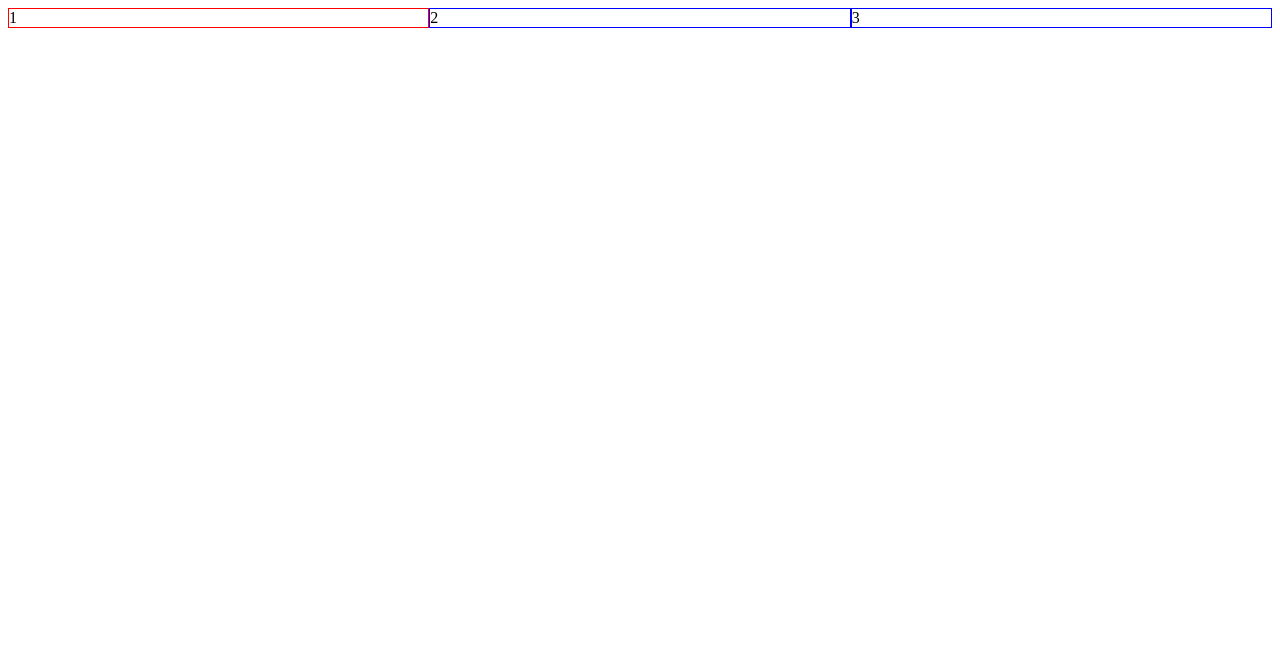
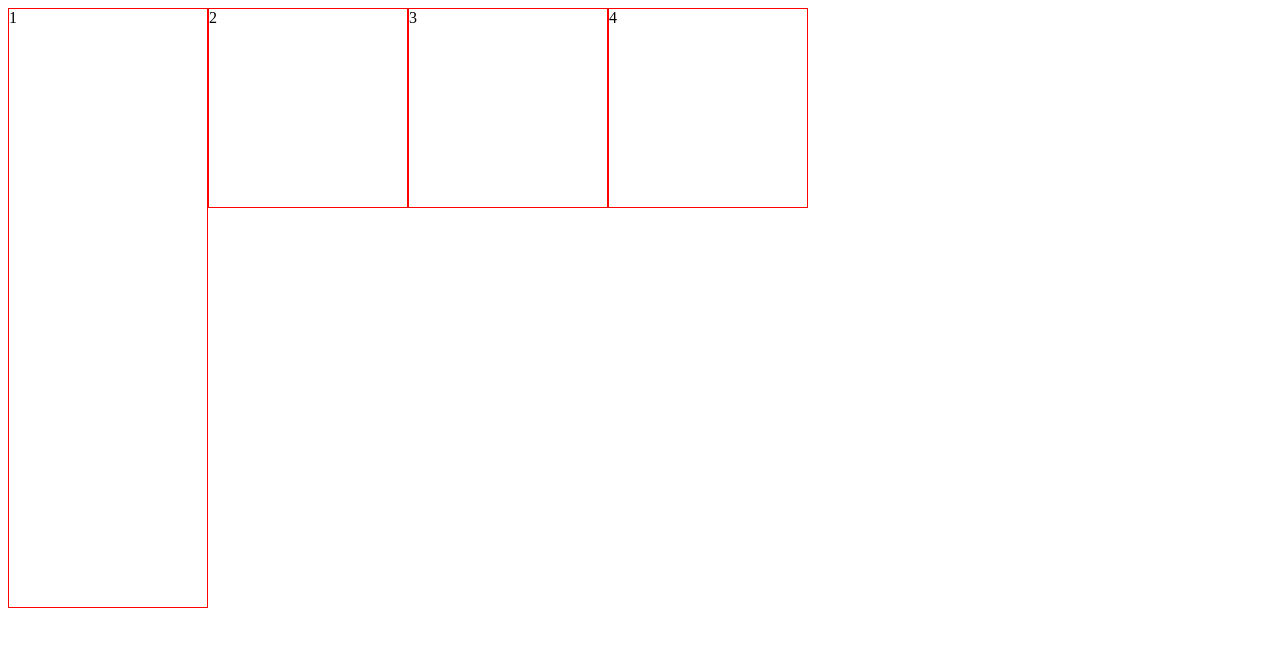
Before and after one commit to lunewaii/estudos_prog, a plain HTML site: page html_css/grid_template.html in a window 1280 px wide. Drawn offline with Linux system fonts and the light colour scheme.

Commit message:
melhorando o grid

```diff
--- a/html_css/grid_template.html
+++ b/html_css/grid_template.html
@@ -7,22 +7,27 @@
     <style>
         body{
             display: grid;
-            grid-template-columns: 1fr 1fr 1fr;
+            /* grid-template-columns: 1fr 1fr 1fr 1fr; /*cada um fica com uma fraçao */
+            grid-template-columns: repeat(4, 200px); /*repete x vezes na quantidade*/
+            grid-template-rows: 200px 200px 200px; /*fraçoes de linha*/
+
         }
 
         div{
             border: 1px solid red;
         }
 
-        span{
-            border: 1px solid blue;
+        div:nth-child(1){
+            grid-column: 1 / 2; /*começa na coluna 1 e termina na 3*/
+            grid-row: 1 / 4; /*começa na linha 1 e termina na 3*/
         }
     </style>
     </style>
 </head>
 <body>
     <div>1</div>
-    <span>2</span>
-    <span>3</span>
+    <div>2</div>
+    <div>3</div>
+    <div>4</div>
 </body>
 </html>
```
